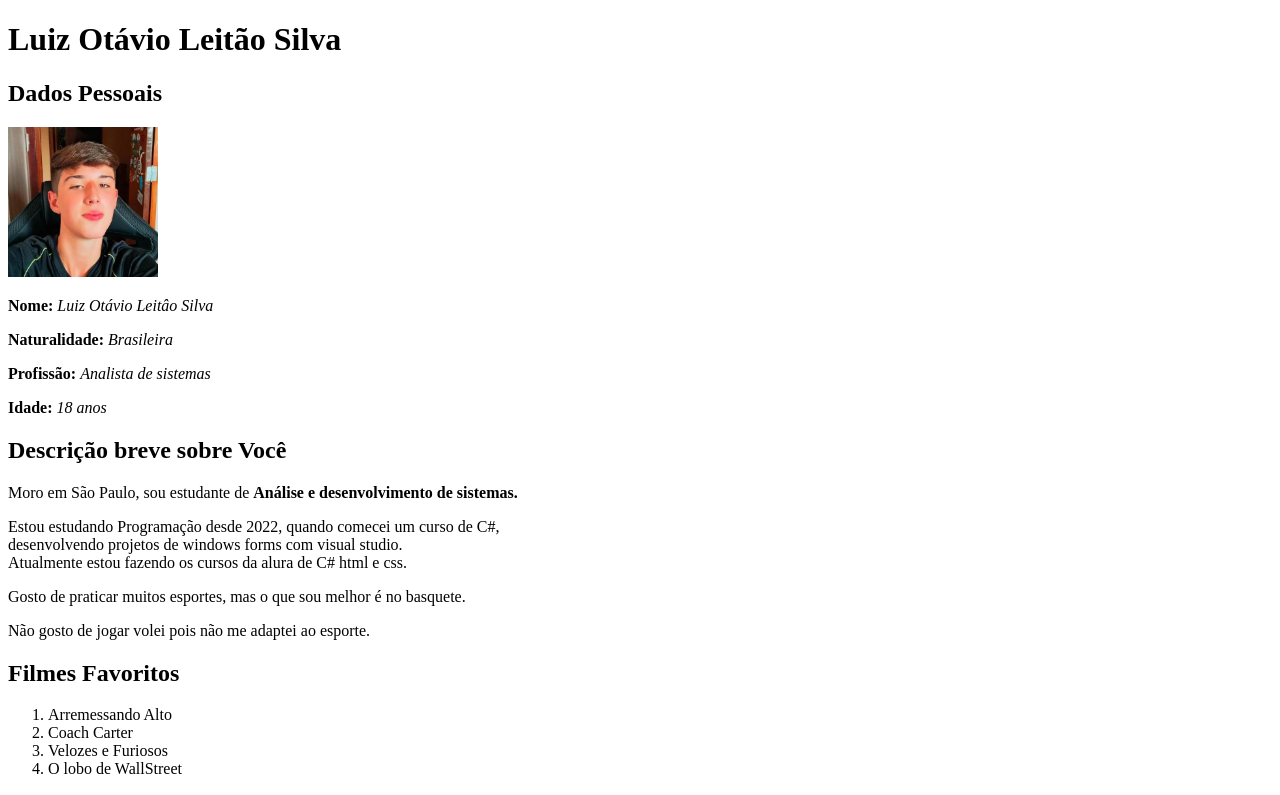
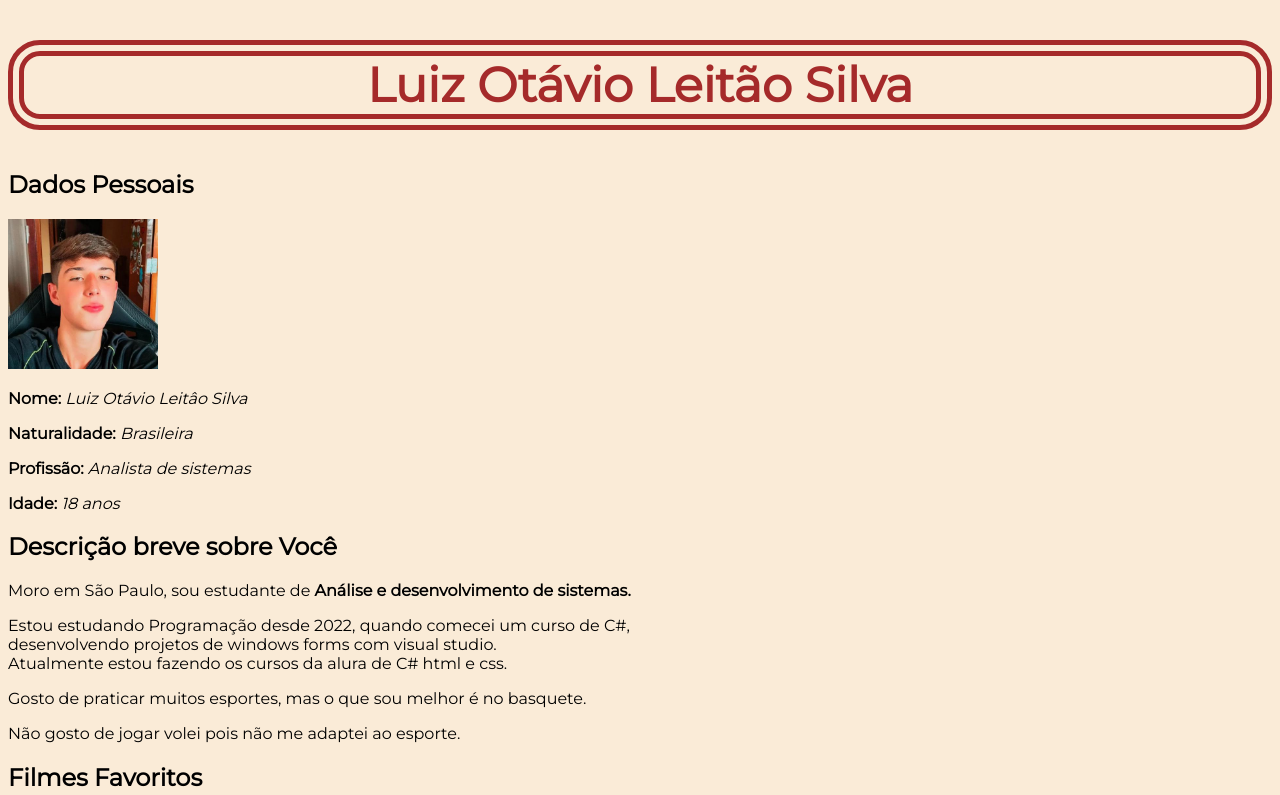
Before and after one commit to Luiz1614/Luiz-Otavio-Leitao-Silva, a plain HTML site: page index.html in a window 1280 px wide. Shown: the top 795 px of the page. Drawn offline with Linux system fonts and the light colour scheme.

Commit message:
iniciando no css

```diff
--- a/index.html
+++ b/index.html
@@ -3,9 +3,12 @@
   <head>
     <meta charset="UTF-8" />
     <meta name="viewport" content="width=device-width, initial-scale=1.0" />
+    <link rel="stylesheet" href="styles/main.css">
+
     <title>CheckPoint</title>
   </head>
   <body>
+    <section class="personal-data">
     <h1>Luiz Otávio Leitão Silva</h1>
     <h2>Dados Pessoais</h2>
 
@@ -29,7 +32,7 @@
     <p>Gosto de praticar muitos esportes, mas o que sou melhor é no basquete.</p>
 
     <p>Não gosto de jogar volei pois não me adaptei ao esporte.</p>
-
+    </section>
 
     <h2>Filmes Favoritos</h2>
 
--- /dev/null
+++ b/styles/main.css
@@ -0,0 +1,13 @@
+@import url("personal-data.css");
+@import url("list.css");
+@import url('https://fonts.googleapis.com/css2?family=Montserrat&display=swap');
+
+body{
+    font-family: 'Montserrat', sans-serif;
+    background-color: antiquewhite;
+    font-size: 62.5%;
+    font-size: 1rem;
+}
+.tabela{
+    border-style: solid;
+}
--- /dev/null
+++ b/styles/personal-data.css
@@ -0,0 +1,13 @@
+.personal-data{
+
+}
+
+.personal-data h1{
+    font-size: 3rem;
+    color: brown;
+    border-width: 1rem;
+    border-style: double;
+    border-radius: 2rem;
+    text-align: center;
+
+}
```
Also changed, not shown: styles/list.css (added).
